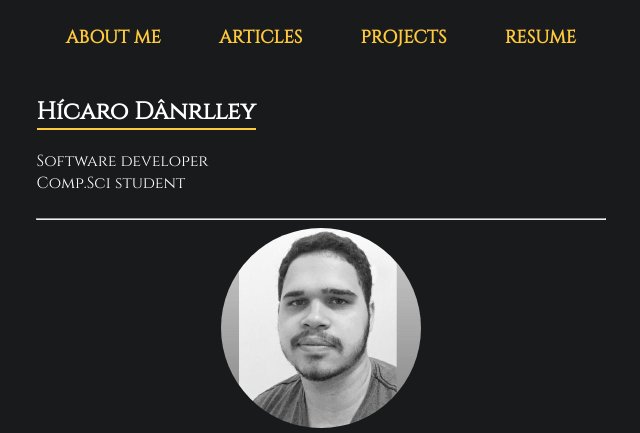
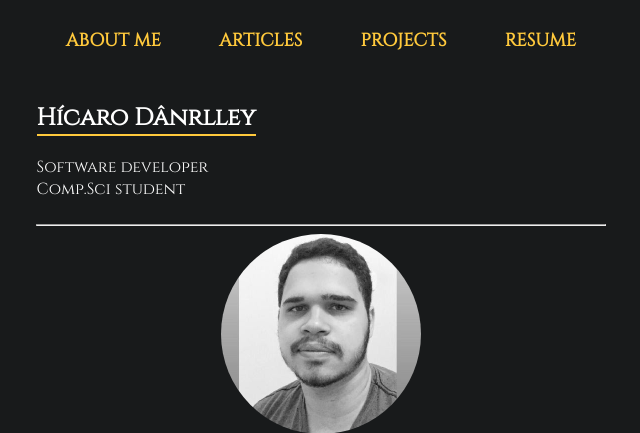
Before and after one commit to HicaroD/portfolio-website, a Django app: page / in a window 1280 px wide. Shown: the top 433 px of the page, without its empty margins (319-959 px from the left). Run offline with Django 4.2, Linux system fonts and the light colour scheme; parts of the project's set-up code (start-up, migrations or seed data) failed here and were passed over; some libraries are stand-ins or nearby versions.

Commit message:
[FIX] Adding padding for list items

```diff
--- a/static/portfolio/css/base.css
+++ b/static/portfolio/css/base.css
@@ -67,6 +67,10 @@ a {
     flex-wrap: wrap;
 }
 
+.navbar li {
+    padding: 3px;
+}
+
 .navbar a {
     color: #FFC93C;
 }
```
